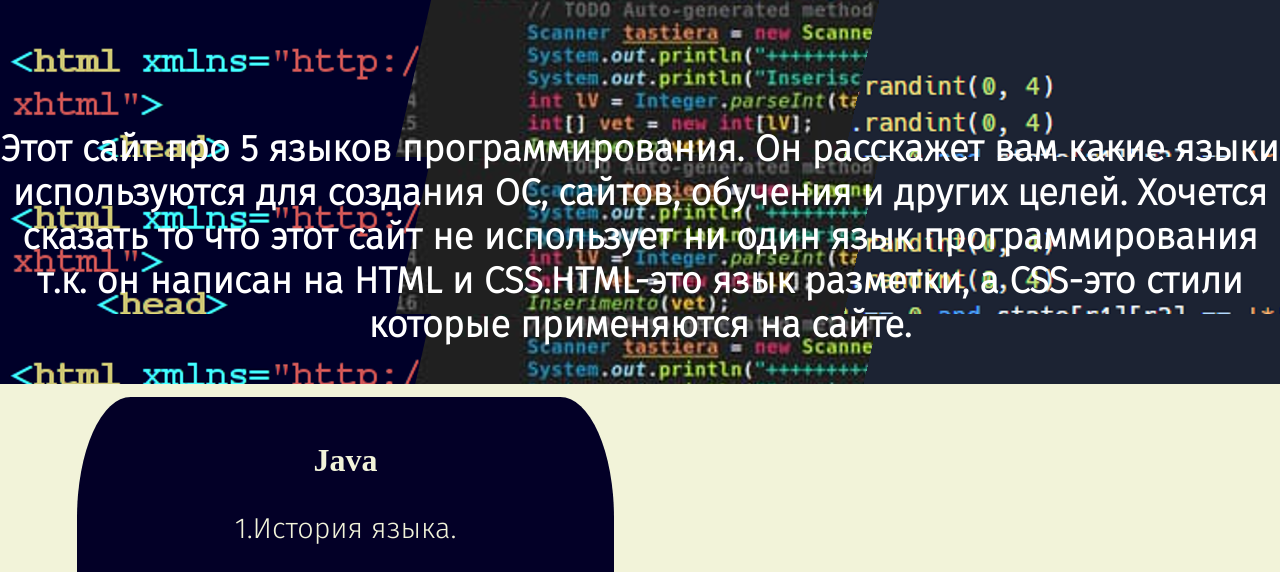
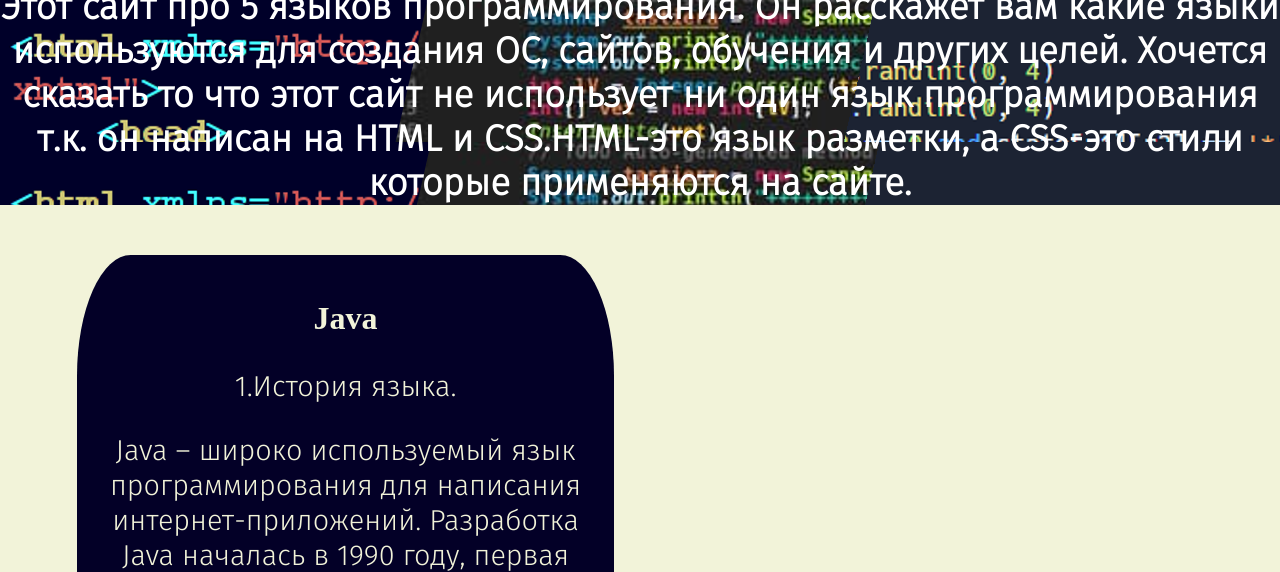
Before and after one commit to Android2312/sait-pro-yaziki-programirovaniya, a plain HTML site: page index.html in a window 1280 px wide. Shown: the top 572 px of the page. Drawn offline with Linux system fonts and the light colour scheme.

Commit message:
Update style.css

```diff
--- a/style.css
+++ b/style.css
@@ -1,9 +1,8 @@
 @import url('https://fonts.googleapis.com/css2?family=Fira+Sans:wght@300&display=swap');
 @import url('https://fonts.googleapis.com/css2?family=Oswald:wght@300&display=swap');
 header{
-    background-image:url(\header.png);
+    margin-top: -3.1%;
     margin-bottom: 1%;
-    padding-top: 8%;
     padding-bottom: 1%;
     font-size: 170%;
     text-align: center;
@@ -31,6 +30,8 @@ h1{
 }
 .zagolovok{
     font-size: 135%;
+    background-color: #0009;
+    background-image: url(\header.png);
 }
 .flex{
     display: flex;
```
